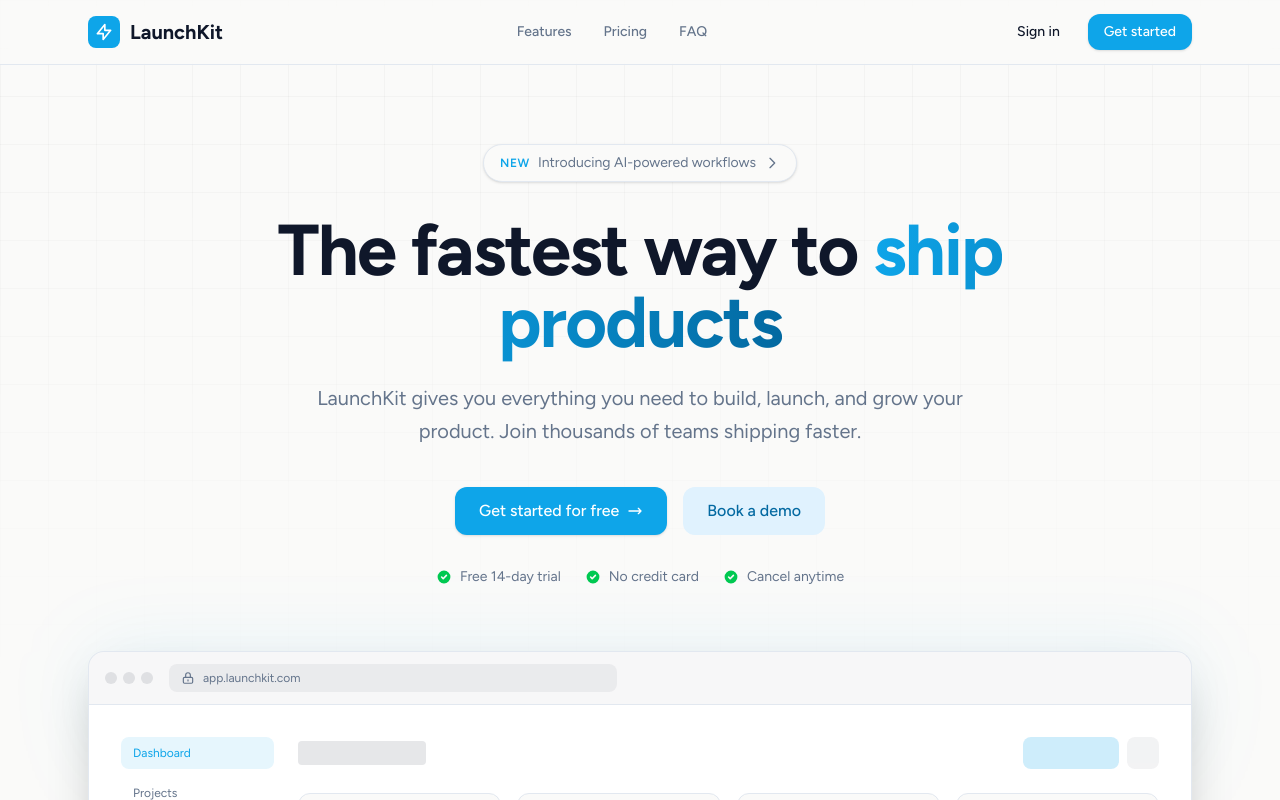
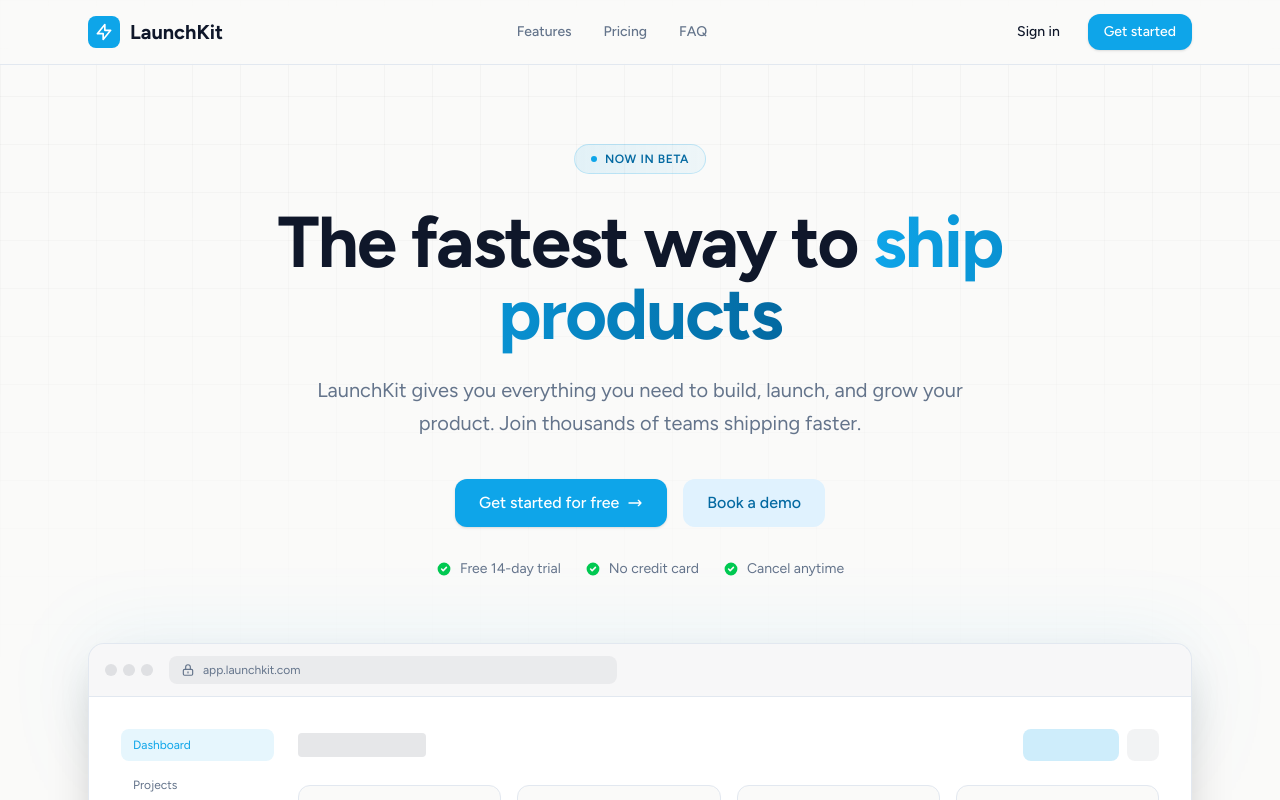
Before and after one commit to ship-studio/saas-template-1, a Next.js app: page / in a window 1280 px wide. Shown: the top 800 px of the page. Built offline with nearby package versions, Linux system fonts and the light colour scheme.

Commit message:
Updates from Ship Studio

```diff
--- a/components/sections/FeatureShowcase.tsx
+++ b/components/sections/FeatureShowcase.tsx
@@ -1,7 +1,7 @@
 "use client";
 
 import { Container } from "@/components/ui/Container";
-import { Badge } from "@/components/ui/Badge";
+import { SectionChip } from "@/components/ui/SectionChip";
 import { ScrollReveal } from "@/components/ui/ScrollReveal";
 
 const showcaseFeatures = [
@@ -169,9 +169,9 @@ export function FeatureShowcase() {
             >
               {/* Content */}
               <ScrollReveal className="flex-1 max-w-lg" delay={0.1}>
-                <Badge variant="accent" className="mb-4">
-                  {feature.badge}
-                </Badge>
+                <div className="mb-4">
+                  <SectionChip>{feature.badge}</SectionChip>
+                </div>
                 <h3 className="font-[family-name:var(--font-display)] text-3xl lg:text-4xl font-bold text-[var(--foreground)] mb-4 tracking-tight">
                   {feature.title}
                 </h3>
--- a/components/sections/HeroVariantB.tsx
+++ b/components/sections/HeroVariantB.tsx
@@ -3,6 +3,7 @@
 import { motion } from "framer-motion";
 import { Container } from "@/components/ui/Container";
 import { Button } from "@/components/ui/Button";
+import { SectionChip } from "@/components/ui/SectionChip";
 
 // Variation B: Centered with large product screenshot below
 export function HeroVariantB() {
@@ -17,18 +18,9 @@ export function HeroVariantB() {
         {/* Content */}
         <div className="max-w-3xl mx-auto text-center mb-16">
           {/* Badge */}
-          <motion.div
-            initial={{ opacity: 0, y: 20 }}
-            animate={{ opacity: 1, y: 0 }}
-            transition={{ duration: 0.5, ease: [0.25, 0.4, 0.25, 1] }}
-            className="inline-flex items-center gap-2 px-4 py-2 mb-8 rounded-full bg-[var(--background)] border border-[var(--border)] shadow-sm"
-          >
-            <span className="text-xs font-semibold text-[var(--accent)] uppercase tracking-wider">New</span>
-            <span className="text-sm text-[var(--muted)]">Introducing AI-powered workflows</span>
-            <svg className="w-4 h-4 text-[var(--muted)]" fill="none" viewBox="0 0 24 24" stroke="currentColor">
-              <path strokeLinecap="round" strokeLinejoin="round" strokeWidth={2} d="M9 5l7 7-7 7" />
-            </svg>
-          </motion.div>
+          <div className="mb-8">
+            <SectionChip animate>Now in Beta</SectionChip>
+          </div>
 
           <motion.h1
             initial={{ opacity: 0, y: 20 }}
--- a/components/sections/TestimonialsVariantA.tsx
+++ b/components/sections/TestimonialsVariantA.tsx
@@ -164,15 +164,15 @@ export function TestimonialsVariantA() {
       </Container>
 
       {/* Slider */}
-      <div className="relative">
+      <div className="relative -my-4">
         {/* Fade left */}
-        <div className="absolute left-0 top-0 bottom-0 w-24 lg:w-40 bg-gradient-to-r from-[var(--background)] to-transparent z-10 pointer-events-none" />
+        <div className="absolute left-0 top-4 bottom-4 w-24 lg:w-40 bg-gradient-to-r from-[var(--background)] to-transparent z-10 pointer-events-none" />
         {/* Fade right */}
-        <div className="absolute right-0 top-0 bottom-0 w-24 lg:w-40 bg-gradient-to-l from-[var(--background)] to-transparent z-10 pointer-events-none" />
+        <div className="absolute right-0 top-4 bottom-4 w-24 lg:w-40 bg-gradient-to-l from-[var(--background)] to-transparent z-10 pointer-events-none" />
 
         <div
           ref={scrollRef}
-          className="flex gap-6 overflow-x-auto scrollbar-hide snap-x snap-mandatory py-4 px-6 lg:px-[max(1.5rem,calc((100vw-72rem)/2+1.5rem))]"
+          className="flex gap-6 overflow-x-auto scrollbar-hide snap-x snap-mandatory py-8 px-6 lg:px-[max(1.5rem,calc((100vw-72rem)/2+1.5rem))]"
           style={{ scrollbarWidth: "none", msOverflowStyle: "none" }}
         >
         {testimonials.map((testimonial, index) => (
--- /dev/null
+++ b/components/ui/SectionChip.tsx
@@ -0,0 +1,48 @@
+"use client";
+
+import { ReactNode } from "react";
+import { motion } from "framer-motion";
+
+interface SectionChipProps {
+  children: ReactNode;
+  animate?: boolean;
+  className?: string;
+}
+
+export function SectionChip({ children, animate = false, className = "" }: SectionChipProps) {
+  const chipContent = (
+    <span
+      className={`
+        inline-flex items-center gap-2
+        px-4 py-1.5
+        text-xs font-semibold uppercase tracking-wider
+        text-[var(--accent-dark)]
+        bg-gradient-to-r from-[var(--accent)]/10 to-[var(--accent)]/5
+        border border-[var(--accent)]/20
+        rounded-full
+        ${className}
+      `}
+    >
+      <span className="relative flex h-1.5 w-1.5">
+        <span className="absolute inline-flex h-full w-full rounded-full bg-[var(--accent)] opacity-40 animate-ping" />
+        <span className="relative inline-flex h-1.5 w-1.5 rounded-full bg-[var(--accent)]" />
+      </span>
+      {children}
+    </span>
+  );
+
+  if (animate) {
+    return (
+      <motion.div
+        initial={{ opacity: 0, y: 20 }}
+        animate={{ opacity: 1, y: 0 }}
+        transition={{ duration: 0.5, ease: [0.25, 0.4, 0.25, 1] }}
+        className="inline-block"
+      >
+        {chipContent}
+      </motion.div>
+    );
+  }
+
+  return chipContent;
+}
--- a/components/ui/SectionHeading.tsx
+++ b/components/ui/SectionHeading.tsx
@@ -1,4 +1,5 @@
 import { ReactNode } from "react";
+import { SectionChip } from "./SectionChip";
 
 interface SectionHeadingProps {
   badge?: string;
@@ -18,9 +19,9 @@ export function SectionHeading({
   return (
     <div className={`max-w-3xl ${alignStyles}`}>
       {badge && (
-        <span className="inline-block mb-4 px-4 py-1.5 text-xs font-semibold uppercase tracking-wider text-[var(--accent-dark)] bg-[var(--accent-light)] rounded-full">
-          {badge}
-        </span>
+        <div className="mb-4">
+          <SectionChip>{badge}</SectionChip>
+        </div>
       )}
       <h2 className="font-[family-name:var(--font-display)] text-3xl sm:text-4xl lg:text-5xl font-bold text-[var(--foreground)] tracking-tight">
         {title}
```
